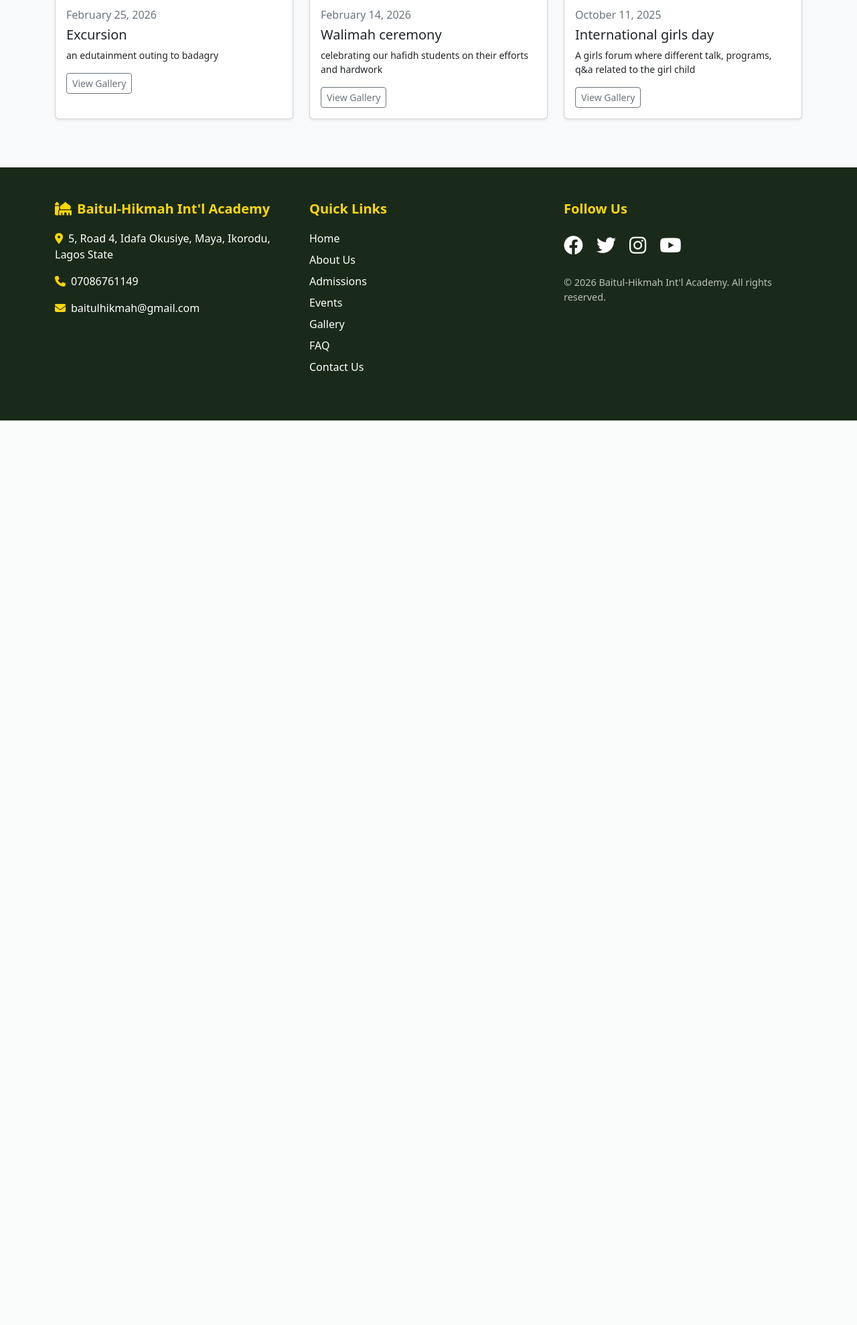
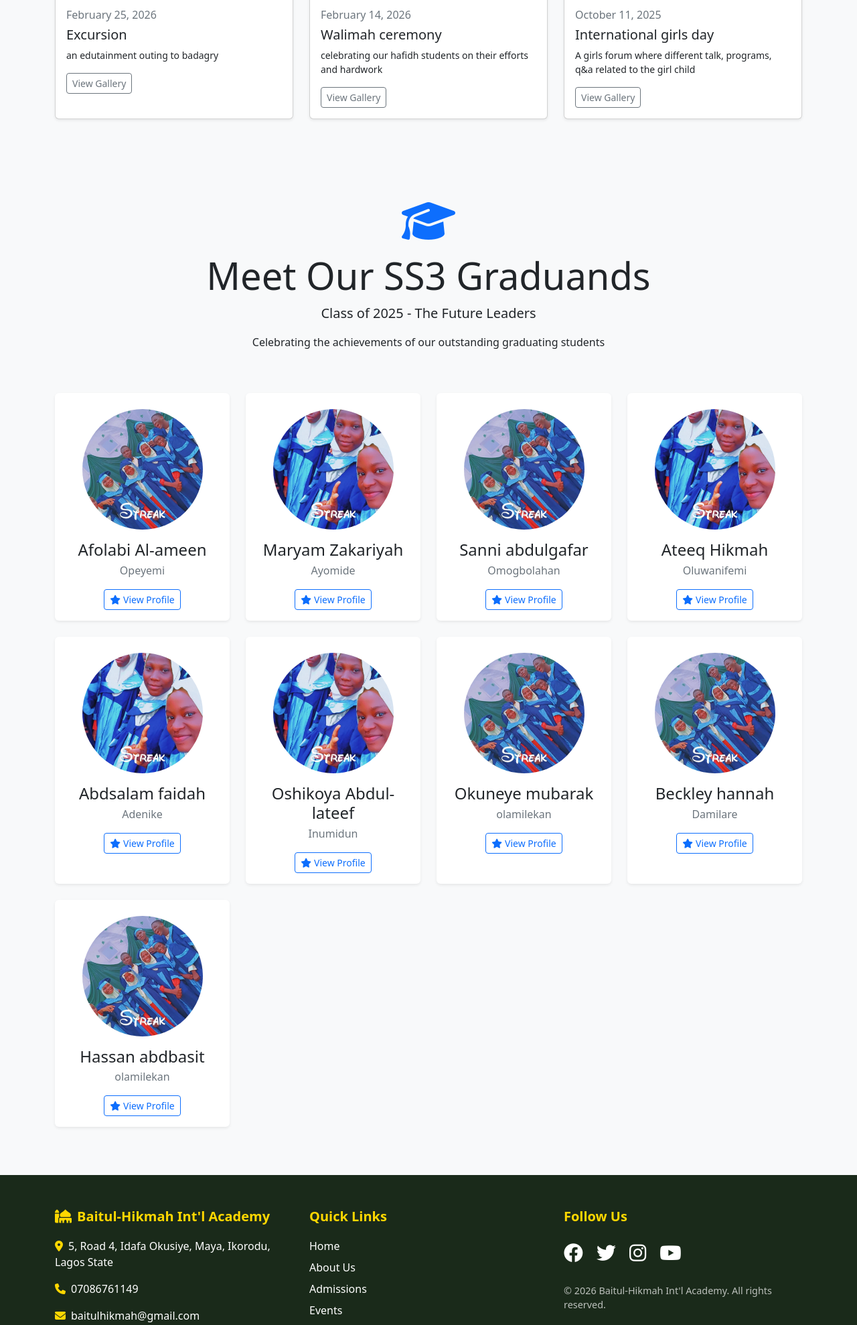
Before and after one commit to maryamqibtiyah/baitul-hikmah-school, a Django app: page /events/ in a window 1280 px wide. Shown: the part 1466-3445 px from the top of the page at 67% size. Before the commit the page ends 2094 px from the top, so only its background shows below. Run offline with Django 5.2, Linux system fonts and the light colour scheme; data comes from the database, SQL or seed files in the repository; some libraries are stand-ins or nearby versions.

Commit message:
Restore graduands section on events page

```diff
--- a/templates/core/events.html
+++ b/templates/core/events.html
@@ -158,5 +158,106 @@
         </div>
     </div>
 </section>
+<!-- SS3 Graduands Profile Section -->
+<section class="py-5 bg-light">
+    <div class="container">
+        <div class="row">
+            <div class="col-12 text-center mb-5">
+                <i class="fas fa-graduation-cap fa-4x text-primary mb-3"></i>
+                <h1 class="display-4">Meet Our SS3 Graduands</h1>
+                <p class="lead">Class of 2025 - The Future Leaders</p>
+                <p>Celebrating the achievements of our outstanding graduating students</p>
+            </div>
+        </div>
+
+        {% if graduands %}
+        <div class="row">
+            {% for graduand in graduands %}
+            <div class="col-md-4 col-lg-3 mb-4">
+                <div class="card h-100 border-0 shadow-sm hover-card">
+                    <div class="card-img-top text-center pt-4">
+                        {% if graduand.photo %}
+                        <img src="{{ graduand.photo }}" class="rounded-circle" width="180" height="180" style="object-fit: cover;" alt="{{ graduand.name }}">
+                        {% else %}
+                        <div class="rounded-circle bg-secondary mx-auto d-flex align-items-center justify-content-center" style="width: 180px; height: 180px;">
+                            <i class="fas fa-user-graduate fa-5x text-white"></i>
+                        </div>
+                        {% endif %}
+                    </div>
+                    <div class="card-body text-center">
+                        <h4 class="card-title mb-1">{{ graduand.name }}</h4>
+                        <p class="text-muted mb-2">{{ graduand.nickname|default:"SS3 Student" }}</p>
+
+                        <button type="button" class="btn btn-sm btn-outline-primary mt-2" data-bs-toggle="modal" data-bs-target="#graduandModal{{ forloop.counter }}">
+                            <i class="fas fa-star me-1"></i>View Profile
+                        </button>
+                    </div>
+                </div>
+            </div>
+
+            <!-- Modal for each graduand -->
+            <div class="modal fade" id="graduandModal{{ forloop.counter }}" tabindex="-1">
+                <div class="modal-dialog modal-dialog-centered modal-lg">
+                    <div class="modal-content">
+                        <div class="modal-header bg-primary text-white">
+                            <h5 class="modal-title">{{ graduand.name }}</h5>
+                            <button type="button" class="btn-close btn-close-white" data-bs-dismiss="modal"></button>
+                        </div>
+                        <div class="modal-body">
+                            <div class="row">
+                                <div class="col-md-5 text-center mb-3 mb-md-0">
+                                    {% if graduand.photo %}
+                                    <img src="{{ graduand.photo }}" class="rounded-circle" width="200" height="200" style="object-fit: cover;" alt="{{ graduand.name }}">
+                                    {% else %}
+                                    <div class="rounded-circle bg-secondary mx-auto d-flex align-items-center justify-content-center" style="width: 200px; height: 200px;">
+                                        <i class="fas fa-user-graduate fa-6x text-white"></i>
+                                    </div>
+                                    {% endif %}
+                                    <div class="mt-3">
+                                        <span class="badge bg-success">Class of {{ graduand.graduation_year }}</span>
+                                    </div>
+                                </div>
+                                <div class="col-md-7">
+                                    <h4>About {{ graduand.name }}</h4>
+
+                                    {% if graduand.aspiration %}
+                                    <p><strong><i class="fas fa-rocket text-primary me-2"></i>Aspiration:</strong><br>{{ graduand.aspiration }}</p>
+                                    {% endif %}
+
+                                    {% if graduand.favorite_memory %}
+                                    <p><strong><i class="fas fa-heart text-danger me-2"></i>Favorite Memory:</strong><br>{{ graduand.favorite_memory }}</p>
+                                    {% endif %}
+
+                                    {% if graduand.message %}
+                                    <p><strong><i class="fas fa-comment text-info me-2"></i>Message:</strong><br>"{{ graduand.message }}"</p>
+                                    {% endif %}
+
+                                    {% if graduand.achievements %}
+                                    <p><strong><i class="fas fa-trophy text-warning me-2"></i>Achievements:</strong><br>{{ graduand.achievements }}</p>
+                                    {% endif %}
+
+                                    {% if graduand.future_plans %}
+                                    <p><strong><i class="fas fa-graduation-cap me-2"></i>Future Plans:</strong><br>{{ graduand.future_plans }}</p>
+                                    {% endif %}
+                                </div>
+                            </div>
+                        </div>
+                        <div class="modal-footer">
+                            <button type="button" class="btn btn-secondary" data-bs-dismiss="modal">Close</button>
+                        </div>
+                    </div>
+                </div>
+            </div>
+            {% endfor %}
+        </div>
+        {% else %}
+        <div class="text-center py-5">
+            <i class="fas fa-users fa-4x text-muted mb-3"></i>
+            <h3>Graduand profiles coming soon!</h3>
+            <p>Check back later to meet our amazing SS3 students.</p>
+        </div>
+        {% endif %}
+    </div>
+</section>
 {% endif %}
 {% endblock %}
```
